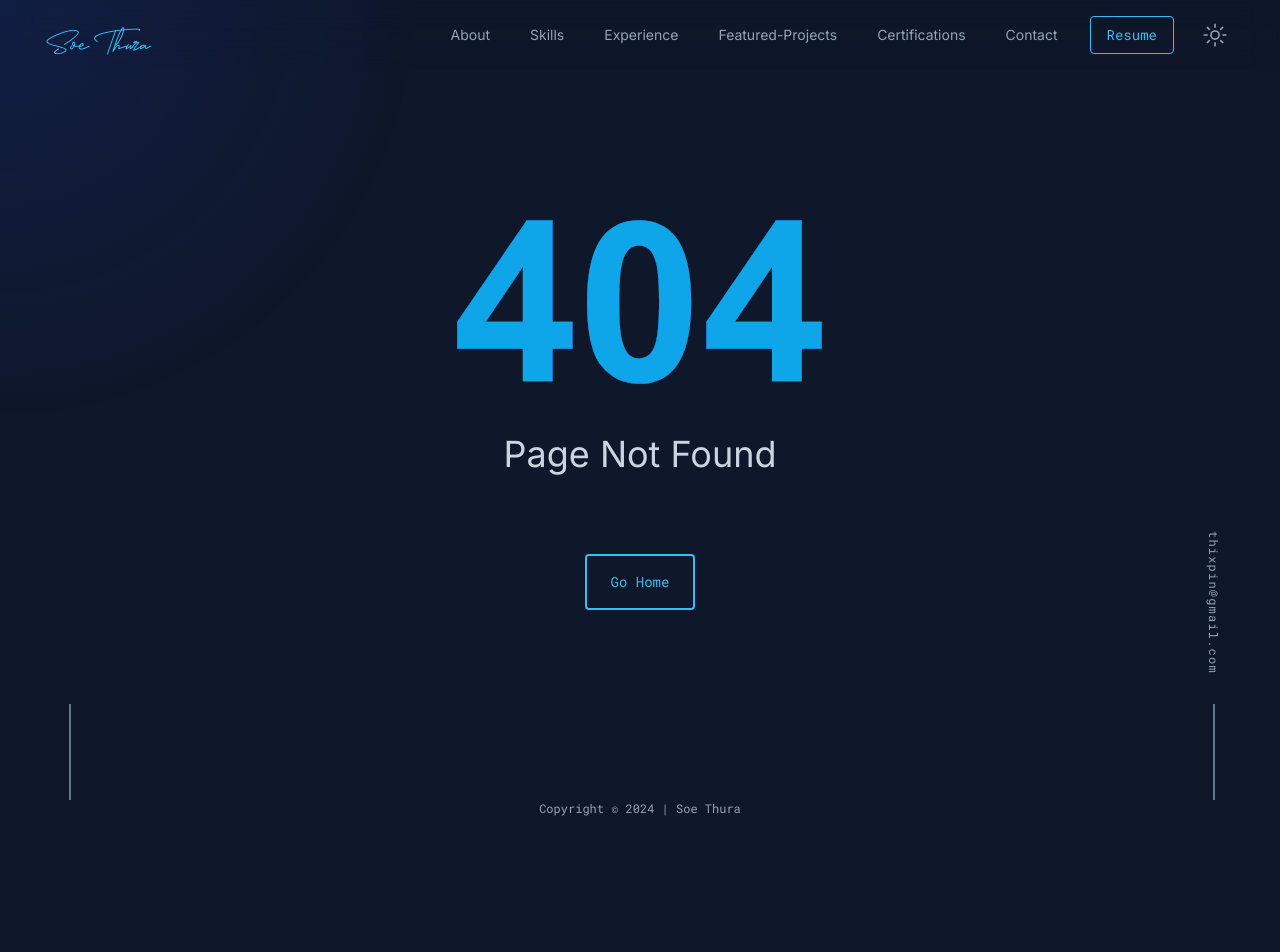
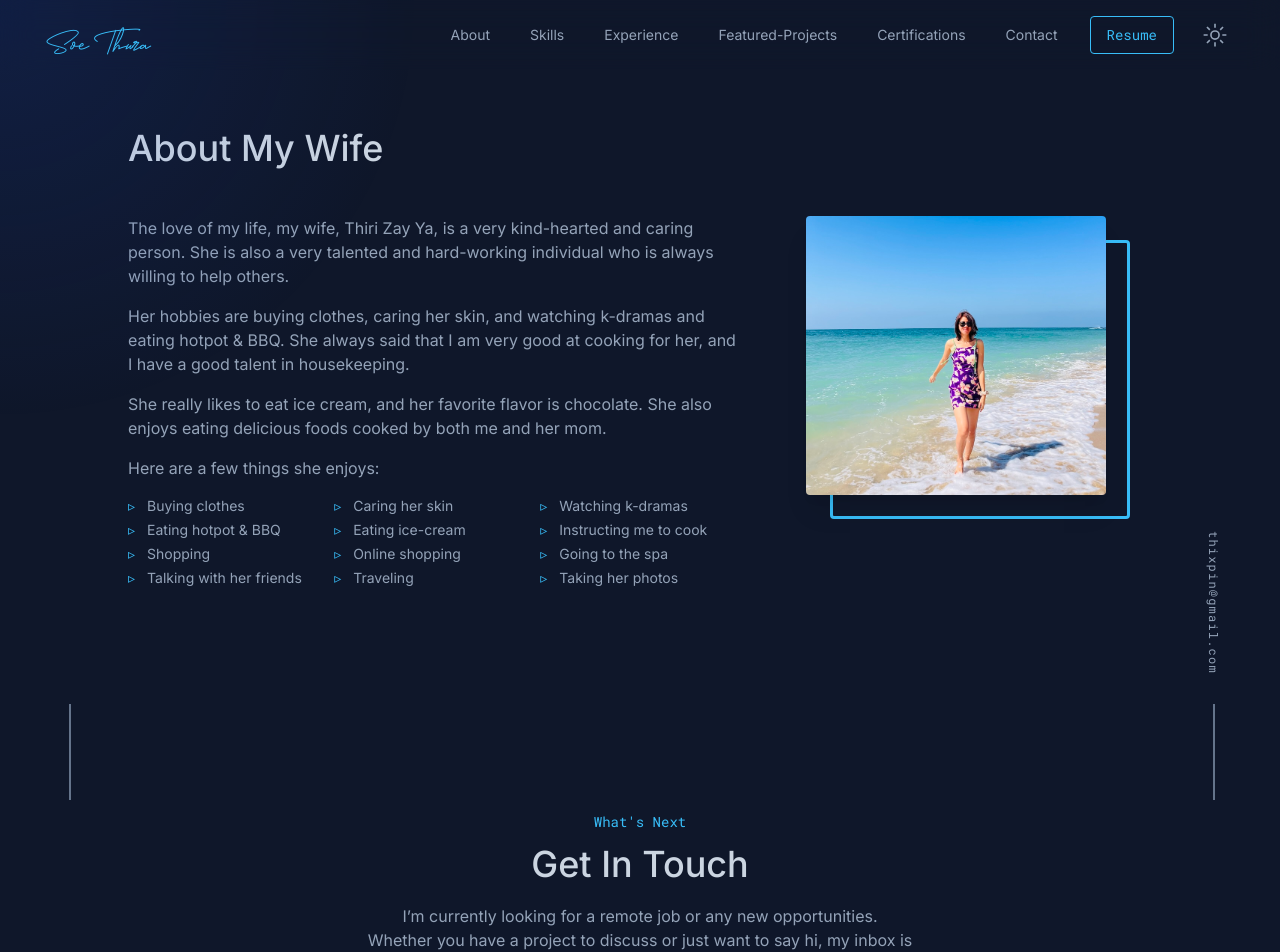
Before and after one commit to thixpin/thixpin.github.io, a Next.js app: page /about-wife in a window 1280 px wide. Before the commit this address had no page. Shown: the top 952 px of the page. Before the commit the page ends 836 px from the top, so only its background shows below. Built offline with nearby package versions, Linux system fonts and the light colour scheme; some icons are missing.

Commit message:
added AboutWife

```diff
--- /dev/null
+++ b/src/app/about-wife/page.tsx
@@ -0,0 +1,20 @@
+import {
+    AboutWife,
+    Contact,
+    Layout,
+} from '@/containers';
+
+import type { NextPage } from 'next';
+
+const Page: NextPage = () => {
+    return (
+        <>
+            <Layout>
+                <AboutWife />
+                <Contact />
+            </Layout>
+        </>
+    );
+};
+
+export default Page;
```
